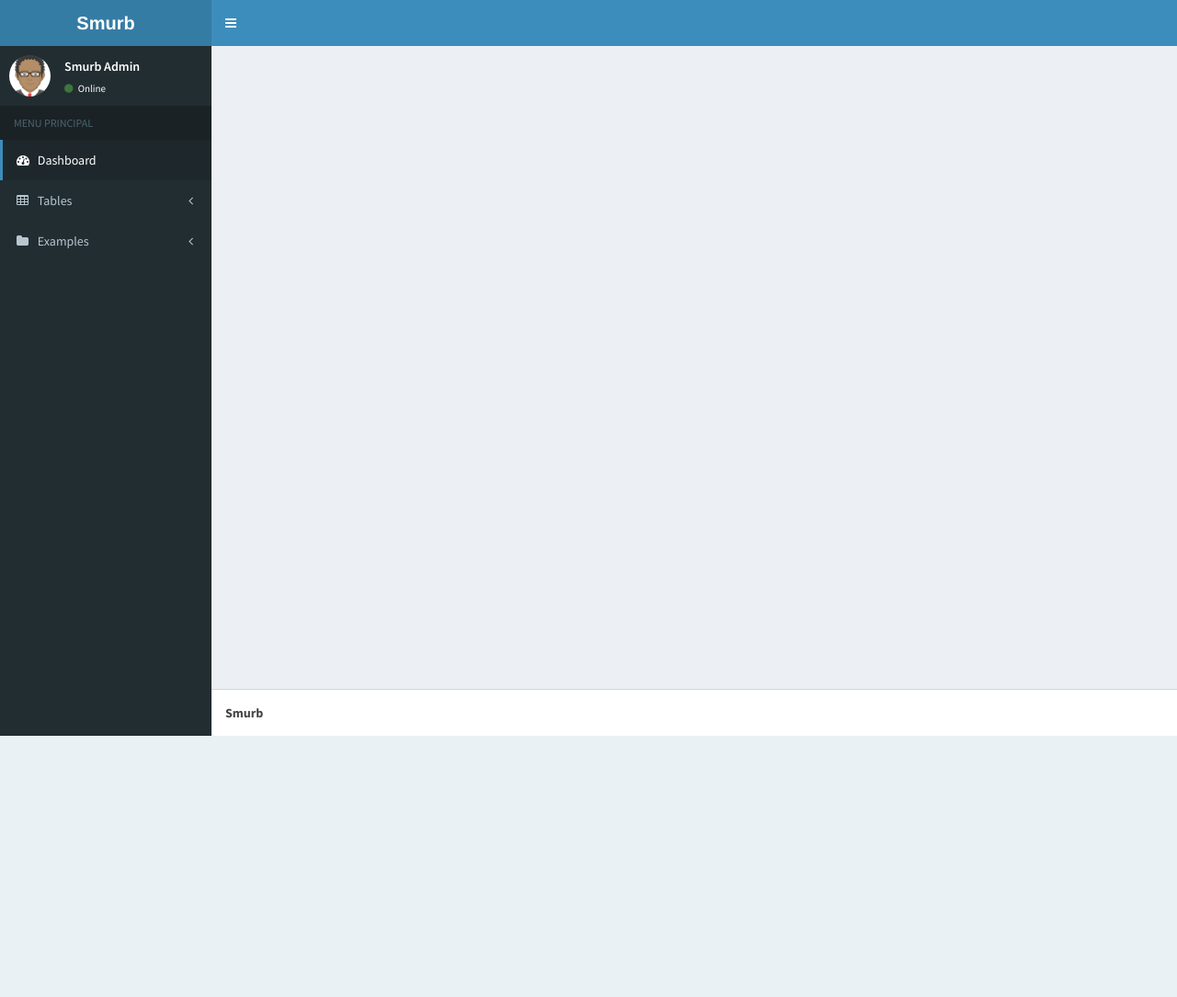
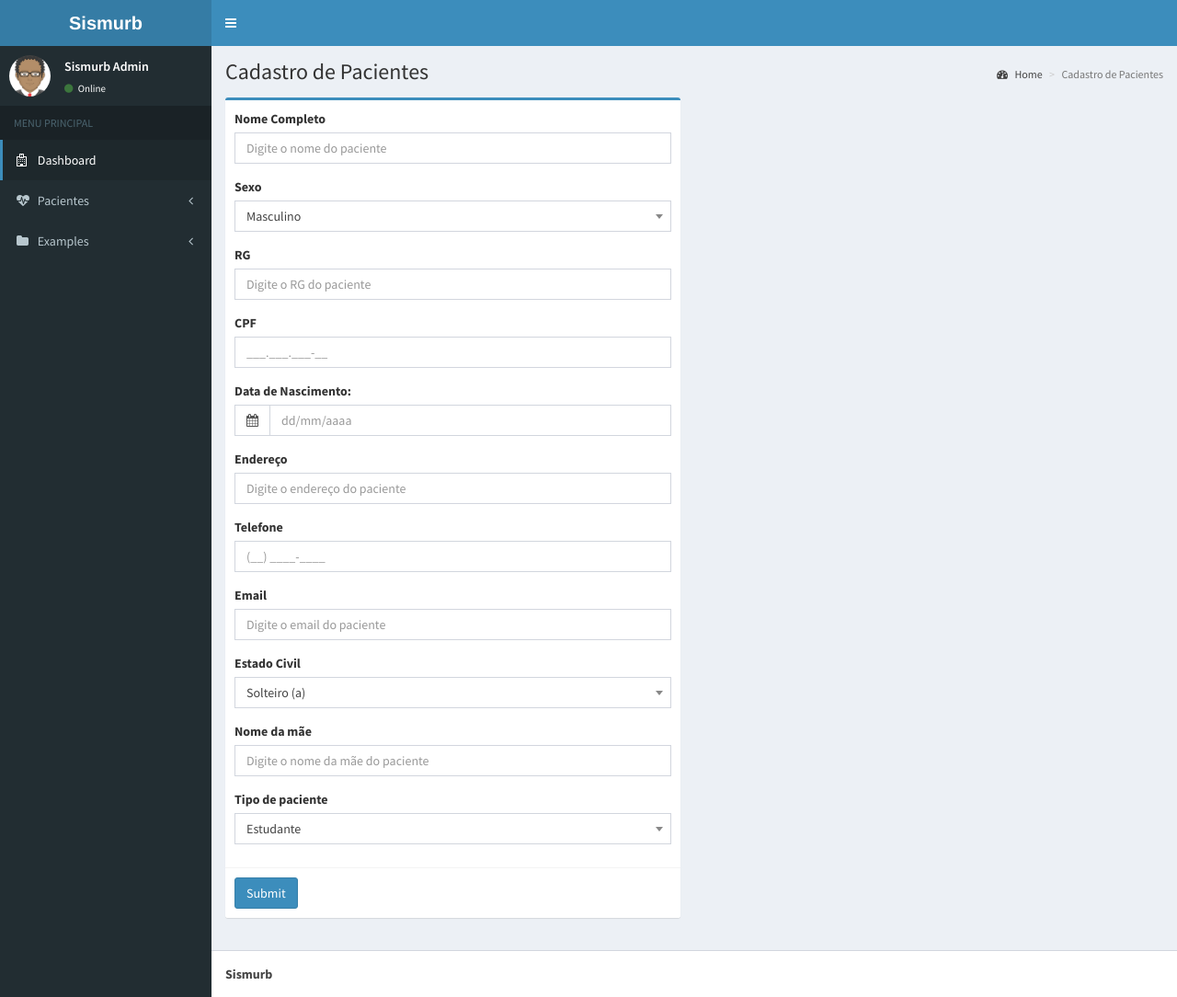
Before and after one commit to Genjiff/sismurb, a PHP site: page /index.php?page=cadastro_paciente in a window 1280 px wide. Shown: the whole page at 92% size. Before the commit the page ends 800 px from the top, so only its background shows below. Run offline with PHP 8.4, Linux system fonts and the light colour scheme.

Commit message:
Adicionando cadastro de pacientes

```diff
--- /dev/null
+++ b/cadastro_paciente.php
@@ -0,0 +1,92 @@
+<!-- Content Header (Page header) -->
+<section class="content-header">
+  <h1>
+    Cadastro de Pacientes
+  </h1>
+  <ol class="breadcrumb">
+    <li><a href="#"><i class="fa fa-dashboard"></i> Home</a></li>
+    <li class="active">Cadastro de Pacientes</li>
+  </ol>
+</section>
+
+<!-- Main content -->
+<section class="content">
+    <div class="row">
+        <!-- left column -->
+        <div class="col-md-6">
+            <!-- general form elements -->
+            <div class="box box-primary">
+                <!-- form start -->
+                <form role="form">
+                    <div class="box-body">
+                        <div class="form-group">
+                            <label for="nome">Nome Completo</label>
+                            <input type="text" class="form-control" name="nome" id="nome" placeholder="Digite o nome do paciente" />
+                        </div>
+                        <div class="form-group">
+                          <label>Sexo</label>
+                          <select name="sexo" id="sexo" class="form-control select2" style="width: 100%;">
+                            <option selected="selected">Masculino</option>
+                            <option>Feminino</option>
+                          </select>
+                        </div>
+                        <div class="form-group">
+                            <label for="rg">RG</label>
+                            <input type="number" class="form-control" name="rg" id="rg" placeholder="Digite o RG do paciente" />
+                        </div>
+                        <div class="form-group">
+                            <label for="cpf">CPF</label>
+                            <input type="text" class="form-control" name="cpf" id="cpf" placeholder="___.___.___-__" data-inputmask='"mask": "999.999.999-99"' data-mask />
+                        </div>
+                        <div class="form-group">
+                            <label>Data de Nascimento:</label>
+                            <div class="input-group">
+                                <div class="input-group-addon">
+                                    <i class="fa fa-calendar"></i>
+                                </div>
+                                <input type="text" class="form-control" name="datadenascimento" id="datadenascimento" placeholder="dd/mm/aaaa" data-inputmask="'alias': 'dd/mm/aaaa'" data-mask />
+                            </div>
+                        </div>
+                        <div class="form-group">
+                            <label for="endereco">Endereço</label>
+                            <input type="text" class="form-control" name="endereco" id="endereco" placeholder="Digite o endereço do paciente"/>
+                        </div>
+                        <div class="form-group">
+                            <label for="telefone">Telefone</label>
+                            <input type="text" class="form-control" name="telefone" id="telefone" placeholder="(__) ____-____" />
+                        </div>
+                        <div class="form-group">
+                            <label for="email">Email</label>
+                            <input type="email" class="form-control" name="email" id="email" placeholder="Digite o email do paciente" />
+                        </div>
+                        <div class="form-group">
+                          <label>Estado Civil</label>
+                          <select name="estadocivil" id="estadocivil" class="form-control select2" style="width: 100%;">
+                            <option selected="selected">Solteiro (a)</option>
+                            <option>Casado (a)</option>
+                          </select>
+                        </div>
+                        <div class="form-group">
+                            <label for="endereco">Nome da mãe</label>
+                            <input type="text" class="form-control" name="nomedamae" id="nomedamae" placeholder="Digite o nome da mãe do paciente"/>
+                        </div>
+                        <div class="form-group">
+                          <label>Tipo de paciente</label>
+                          <select name="tipo" id="tipo" class="form-control select2" style="width: 100%;">
+                            <option selected="selected">Estudante</option>
+                            <option>Técnico</option>
+                          </select>
+                        </div>
+                    </div>
+                    <!-- /.box-body -->
+
+                    <div class="box-footer">
+                        <button type="submit" class="btn btn-primary">Submit</button>
+                    </div>
+                </form>
+            </div>
+        </div>
+    </div>
+        <!-- /.box -->
+</section>
+<!-- /.content -->
--- /dev/null
+++ b/dist/js/pages/cadastro_paciente.js
@@ -0,0 +1,10 @@
+$(function () {
+    //Initialize Select2 Elements
+    $(".select2").select2();
+
+    $("#cpf").inputmask("999.999.999-99", {"placeholder": "___.___.___-__"});
+
+    $("#datadenascimento").inputmask("dd/mm/yyyy", {"placeholder": "dd/mm/aaaa"});
+
+    $("#telefone").inputmask("(99) 9999-9999", {"placeholder": "(__) ____-____"});
+});
--- a/index.php
+++ b/index.php
@@ -3,7 +3,7 @@
 <head>
   <meta charset="utf-8">
   <meta http-equiv="X-UA-Compatible" content="IE=edge">
-  <title>Smurb | Dashboard</title>
+  <title>Sismurb | Dashboard</title>
   <!-- Tell the browser to be responsive to screen width -->
   <meta content="width=device-width, initial-scale=1, maximum-scale=1, user-scalable=no" name="viewport">
   <!-- Bootstrap 3.3.6 -->
@@ -27,6 +27,10 @@
   <link rel="stylesheet" href="plugins/datepicker/datepicker3.css">
   <!-- Daterange picker -->
   <link rel="stylesheet" href="plugins/daterangepicker/daterangepicker.css">
+  <!-- Select2 -->
+  <link rel="stylesheet" href="plugins/select2/select2.min.css">
+  <!-- Theme style -->
+  <link rel="stylesheet" href="dist/css/AdminLTE.min.css">
   <!-- bootstrap wysihtml5 - text editor -->
   <link rel="stylesheet" href="plugins/bootstrap-wysihtml5/bootstrap3-wysihtml5.min.css">
 
@@ -46,7 +50,7 @@
       <!-- mini logo for sidebar mini 50x50 pixels -->
       <span class="logo-mini"><b>S</b></span>
       <!-- logo for regular state and mobile devices -->
-      <span class="logo-lg"><b>Smurb</b></span>
+      <span class="logo-lg"><b>Sismurb</b></span>
     </a>
     <!-- Header Navbar: style can be found in header.less -->
     <nav class="navbar navbar-static-top">
@@ -66,7 +70,7 @@
           <img src="dist/img/avatar.png" class="img-circle" alt="User Image">
         </div>
         <div class="pull-left info">
-          <p>Smurb Admin</p>
+          <p>Sismurb Admin</p>
           <a href="#"><i class="fa fa-circle text-success"></i> Online</a>
         </div>
       </div>
@@ -75,18 +79,18 @@
       <ul class="sidebar-menu">
         <li class="header">MENU PRINCIPAL</li>
         <li class="active">
-          <a href="index.html"><i class="fa fa-dashboard"></i> Dashboard</a>
+          <a href="index.html"><i class="fa fa-hospital-o"></i> Dashboard</a>
         </li>
         <li class="treeview">
           <a href="#">
-            <i class="fa fa-table"></i> <span>Tables</span>
+            <i class="fa fa-heartbeat"></i> <span>Pacientes</span>
             <span class="pull-right-container">
               <i class="fa fa-angle-left pull-right"></i>
             </span>
           </a>
           <ul class="treeview-menu">
-            <li><a href="pages/tables/simple.html"><i class="fa fa-circle-o"></i> Simple tables</a></li>
-            <li><a href="pages/tables/data.html"><i class="fa fa-circle-o"></i> Data tables</a></li>
+            <li><a href="index.php?page=pacientes"><i class="fa fa-circle-o"></i> Todos os pacientes</a></li>
+            <li><a href="index.php?page=cadastro_paciente"><i class="fa fa-circle-o"></i> Cadastro de paciente</a></li>
           </ul>
         </li>
         <li class="treeview">
@@ -118,14 +122,16 @@
     <?php
     if(!isset($_GET["page"]) || $_GET["page"] == ""){
         include_once("home.php");
-    } else if ($_GET["page"] == "prontuarios") {
-        include_once("prontuarios.php");
+    } else if ($_GET["page"] == "pacientes") {
+        include_once("pacientes.php");
+    } else if ($_GET["page"] == "cadastro_paciente"){
+        include_once("cadastro_paciente.php");
     }
     ?>
   </div>
   <!-- /.content-wrapper -->
   <footer class="main-footer">
-    <strong>Smurb</strong>
+    <strong>Sismurb</strong>
   </footer>
 </div>
 <!-- ./wrapper -->
@@ -154,6 +160,12 @@
 <script src="plugins/daterangepicker/daterangepicker.js"></script>
 <!-- datepicker -->
 <script src="plugins/datepicker/bootstrap-datepicker.js"></script>
+<!-- InputMask -->
+<script src="plugins/input-mask/jquery.inputmask.js"></script>
+<script src="plugins/input-mask/jquery.inputmask.date.extensions.js"></script>
+<script src="plugins/input-mask/jquery.inputmask.extensions.js"></script>
+<!-- Select2 -->
+<script src="plugins/select2/select2.full.min.js"></script>
 <!-- Bootstrap WYSIHTML5 -->
 <script src="plugins/bootstrap-wysihtml5/bootstrap3-wysihtml5.all.min.js"></script>
 <!-- Slimscroll -->
@@ -164,5 +176,12 @@
 <script src="dist/js/app.min.js"></script>
 <!-- AdminLTE for demo purposes -->
 <script src="dist/js/demo.js"></script>
+<script>
+<?php
+if(isset($_GET["page"]) && $_GET["page"] == "cadastro_paciente"){
+    include_once("dist/js/pages/cadastro_paciente.js");
+}
+?>
+</script>
 </body>
 </html>
```
Also changed, not shown: pacientes.php (added).
